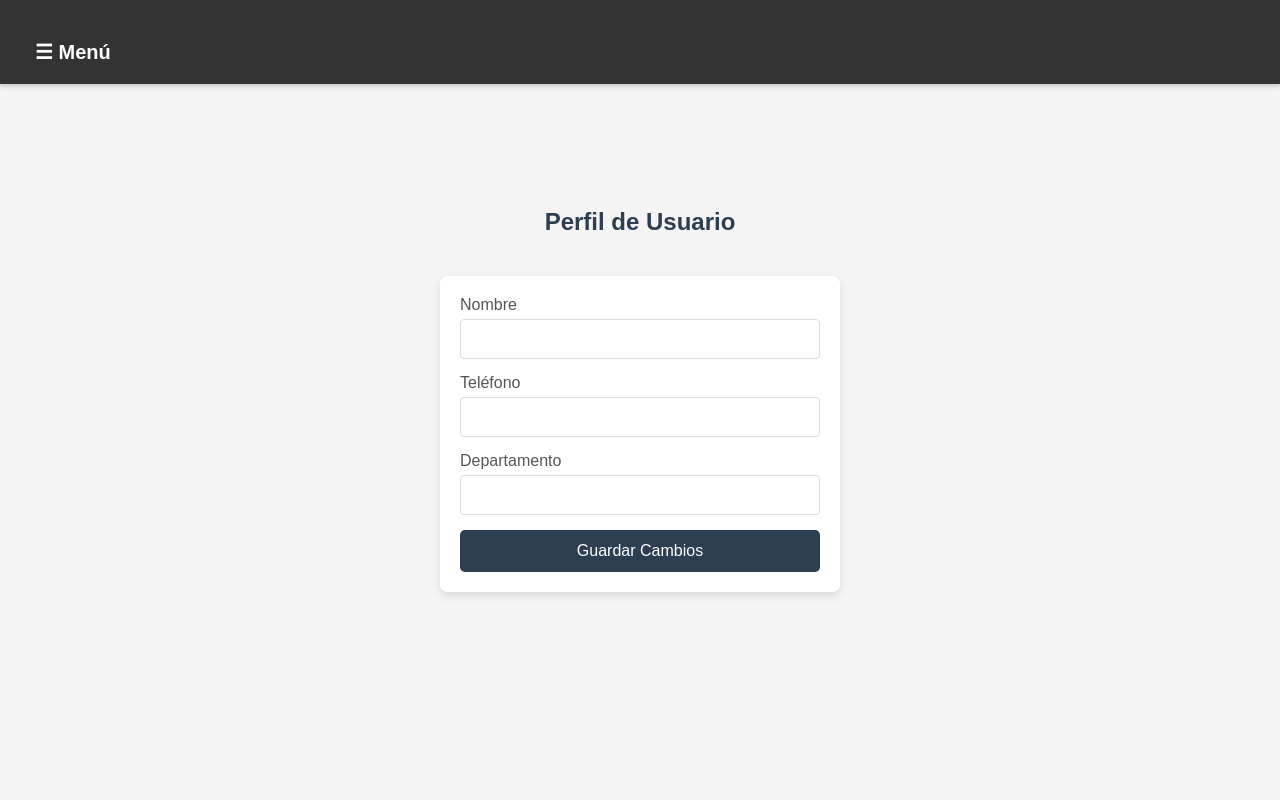
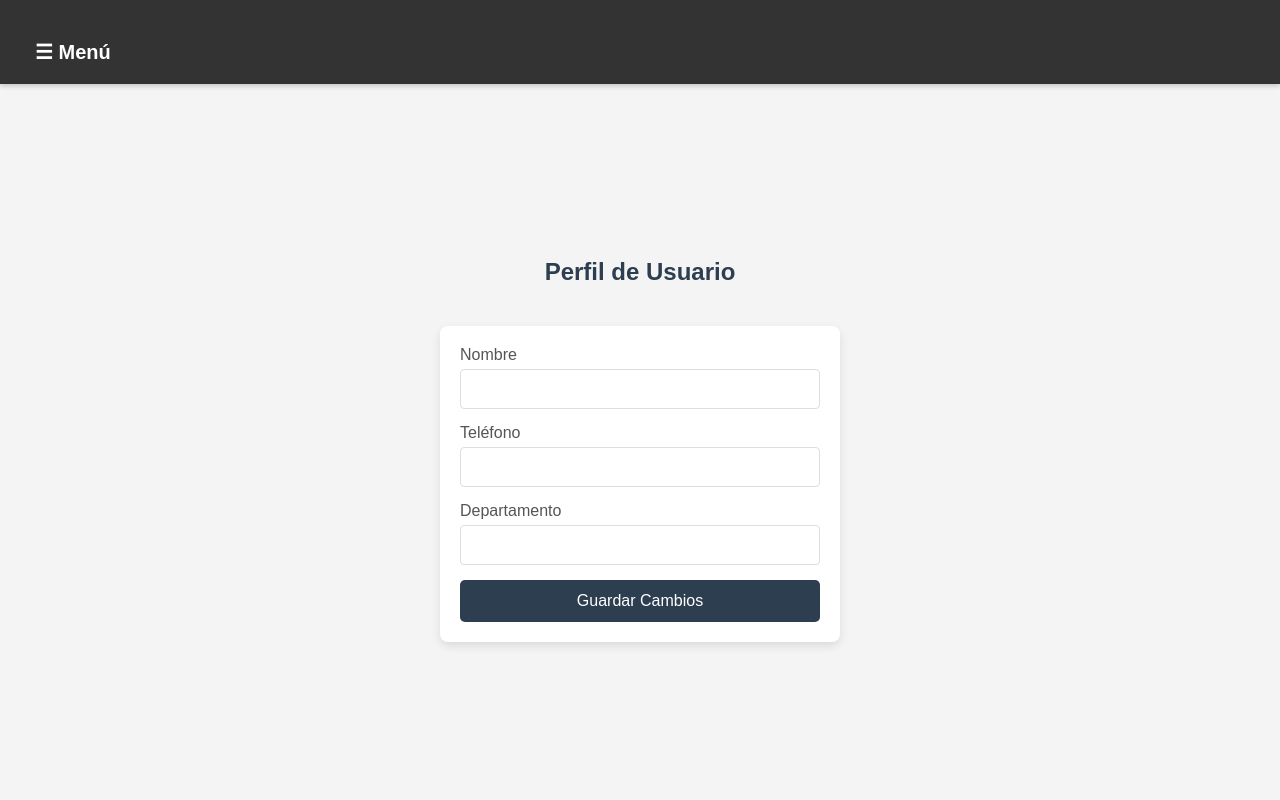
Before and after one commit to Impasse-AJ/Proyecto_Dani, a PHP site: page /Proyecto_Dani/editar_perfil.php in a window 1280 px wide. Run offline with PHP 8.4, Linux system fonts and the light colour scheme; a user stored in the database is signed in; data comes from the database, SQL or seed files in the repository.

Commit message:
cssempeorao

```diff
--- a/cabecera.php
+++ b/cabecera.php
@@ -6,14 +6,6 @@
     <meta name="viewport" content="width=device-width, initial-scale=1.0">
     <title>Página de Usuario</title>
     <style>
-        /* Estilo global */
-        body {
-            font-family: Arial, sans-serif;
-            margin: 0;
-            padding: 0;
-            background-color: #f4f4f9;
-        }
-
         /* Estilos para la cabecera */
         header {
             background-color: #333;
@@ -109,5 +101,7 @@
             </li>
         </ul>
     </header>
+    <div style="height: 50px;"></div> <!-- Espacio para el header fijo -->
+
 </body>
 </html>
--- a/detalle_ticket.php
+++ b/detalle_ticket.php
@@ -1,7 +1,7 @@
 <?php
 require 'sesiones.php';
 include 'bd.php'; // Incluir el archivo con las funciones de base de datos
-
+include 'cabecera.php';
 comprobar_sesion();
 
 // Verificar que el usuario sea técnico
--- a/estilos/crearTicket.css
+++ b/estilos/crearTicket.css
@@ -7,6 +7,7 @@
 
 /* Estilo general del body */
 body {
+    padding-top: 50px;
     font-family: Arial, sans-serif;
     background-color: #f4f4f4;
     color: #333;
--- a/estilos/detalle_ticket.css
+++ b/estilos/detalle_ticket.css
@@ -1,11 +1,12 @@
 * {
     margin: 0;
-    padding: 0;
+    padding-top: 0;
     box-sizing: border-box;
 }
 
 /* Estilo general del body */
 body {
+    padding-top: 50px;
     font-family: Arial, sans-serif;
     background-color: #f4f4f4;
     color: #333;
--- a/estilos/editar_perfil.css
+++ b/estilos/editar_perfil.css
@@ -8,6 +8,7 @@
 
 /* Estilo general del body */
 body {
+    padding-top: 50px;
     font-family: Arial, sans-serif;
     background-color: #f4f4f4;
     color: #333;
--- a/estilos/editar_ticket.css
+++ b/estilos/editar_ticket.css
@@ -7,6 +7,7 @@
 
 /* Estilo general del body */
 body {
+    padding-top: 50px;
     font-family: Arial, sans-serif;
     background-color: #f4f4f4;
     color: #333;
--- a/estilos/misTickets.css
+++ b/estilos/misTickets.css
@@ -7,6 +7,7 @@
 
 /* Estilo general del body */
 body {
+    padding-top: 50px;
     font-family: Arial, sans-serif;
     background-color: #f4f4f4;
     color: #333;
```
